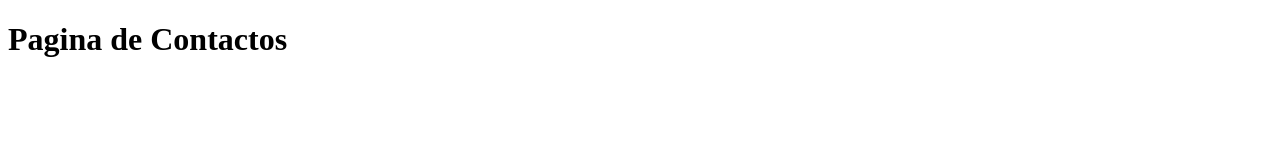
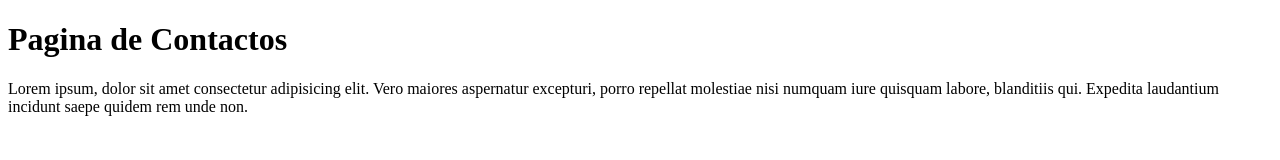
Before and after one commit to kleveros123/Ejemplo2022-1, a plain HTML site: page contactos.html in a window 1280 px wide. Drawn offline with Linux system fonts and the light colour scheme.

Commit message:
Agrego primer parrafo en contactos

```diff
--- a/contactos.html
+++ b/contactos.html
@@ -8,5 +8,6 @@
 </head>
 <body>
   <h1>Pagina de Contactos</h1>
+  <p>Lorem ipsum, dolor sit amet consectetur adipisicing elit. Vero maiores aspernatur excepturi, porro repellat molestiae nisi numquam iure quisquam labore, blanditiis qui. Expedita laudantium incidunt saepe quidem rem unde non.</p>
 </body>
 </html>
```
